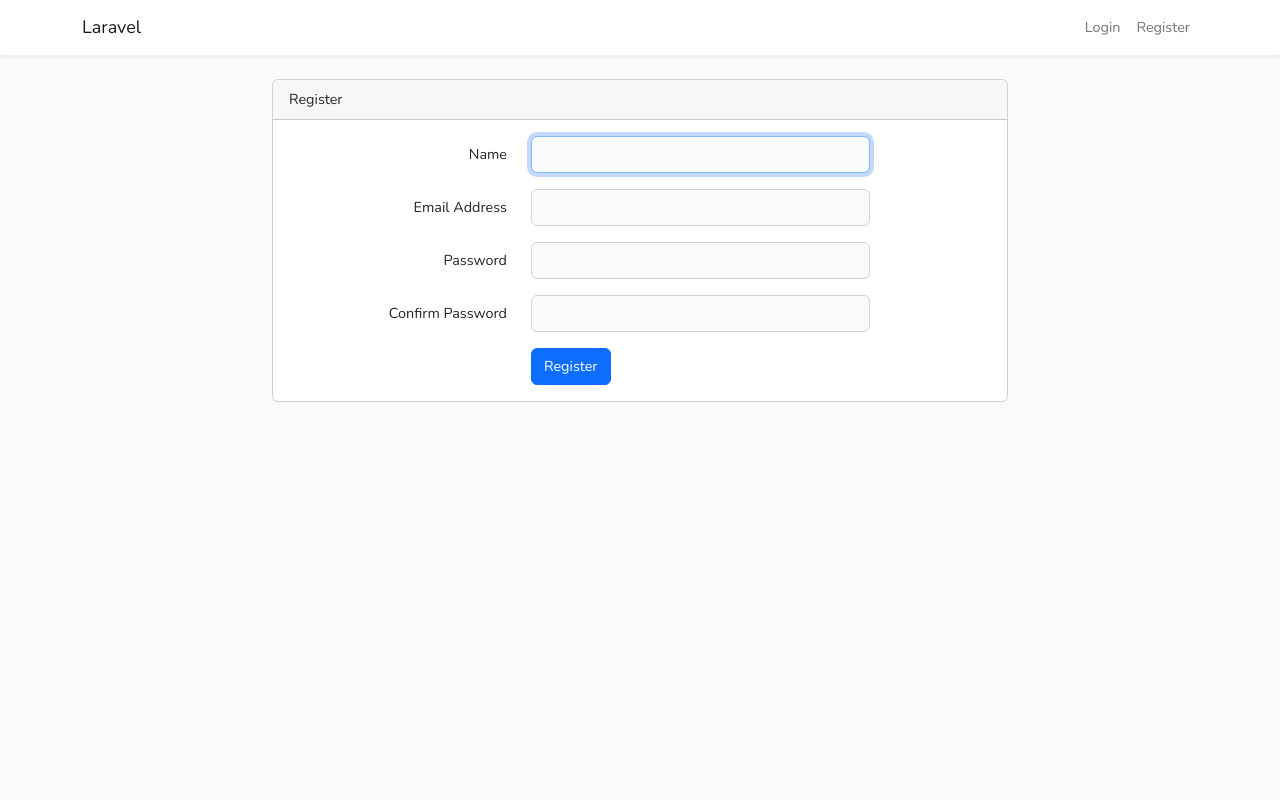
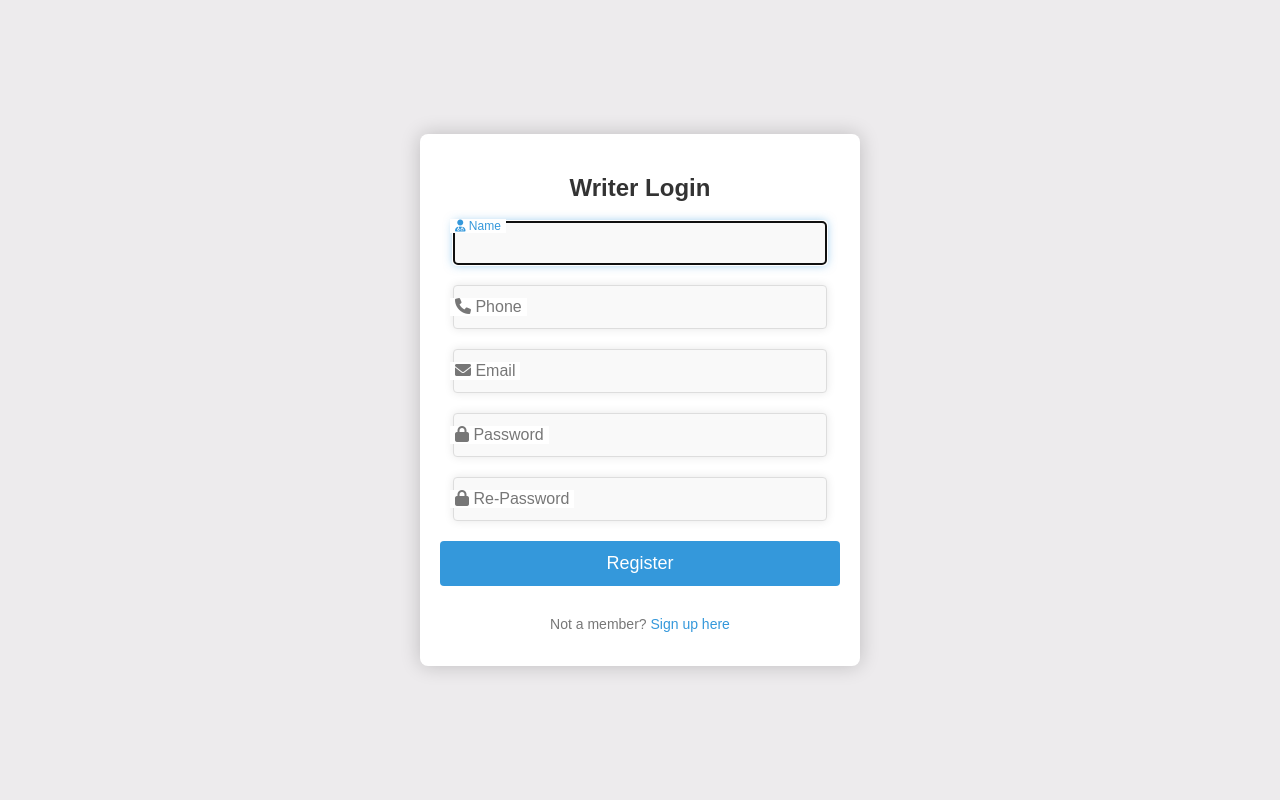
Before and after one commit to dennisngugiwambui/TechnicalWriters, a Laravel app: page /register in a window 1280 px wide. Run offline with Laravel 10, Linux system fonts and the light colour scheme; style sheets or scripts are compiled from the project's sources.

Commit message:
auth pages

```diff
--- a/resources/views/auth/register.blade.php
+++ b/resources/views/auth/register.blade.php
@@ -1,21 +1,137 @@
-@extends('layouts.app')
+<!DOCTYPE html>
+<html lang="en">
+<head>
+    <meta charset="UTF-8">
+    <meta name="viewport" content="width=device-width, initial-scale=1.0">
+    <title>Writer Login</title>
+    <link rel="icon" type="image/png" href="/Admin/img/writer.png">
+    <!-- Font Awesome CSS (Include the link to Font Awesome in your project) -->
+    <link rel="stylesheet" href="https://cdnjs.cloudflare.com/ajax/libs/font-awesome/6.0.0/css/all.min.css">
+    <style>
+        body {
+            background: linear-gradient(135deg, #edebed, #edebed);
+            font-family: 'Arial', sans-serif;
+            margin: 0;
+            display: flex;
+            align-items: center;
+            justify-content: center;
+            height: 100vh;
+        }
 
-@section('content')
-<div class="container">
-    <div class="row justify-content-center">
-        <div class="col-md-8">
-            <div class="card">
-                <div class="card-header">{{ __('Register') }}</div>
+        .login-container {
+            background-color: #fff;
+            border-radius: 8px;
+            box-shadow: 0 0 20px rgba(0, 0, 0, 0.2);
+            overflow: hidden;
+            width: 400px;
+            max-width: 100%;
+            padding: 20px;
+            text-align: center;
+            animation: fadeInUp 0.8s ease-out;
+        }
 
-                <div class="card-body">
-                    <form method="POST" action="{{ route('register') }}">
-                        @csrf
+        @keyframes fadeInUp {
+            from {
+                opacity: 0;
+                transform: translateY(20px);
+            }
+            to {
+                opacity: 1;
+                transform: translateY(0);
+            }
+        }
 
-                        <div class="row mb-3">
-                            <label for="name" class="col-md-4 col-form-label text-md-end">{{ __('Name') }}</label>
+        .login-container h2 {
+            color: #333;
+        }
 
-                            <div class="col-md-6">
-                                <input id="name" type="text" class="form-control @error('name') is-invalid @enderror" name="name" value="{{ old('name') }}" required autocomplete="name" autofocus>
+        .login-form {
+            display: flex;
+            flex-direction: column;
+            gap: 20px;
+        }
+
+        .form-group {
+            position: relative;
+        }
+
+        .form-group label {
+            position: absolute;
+            top: 50%;
+            left: 10px;
+            transform: translateY(-50%);
+            background-color: #fff;
+            padding: 0 5px;
+            color: #777;
+            transition: 0.3s;
+        }
+
+        .form-group input {
+            width: calc(100% - 26px);
+            padding: 12px;
+            font-size: 16px;
+            border: 1px solid #ddd;
+            border-radius: 4px;
+            transition: 0.3s;
+            background-color: #f9f9f9;
+            box-shadow: 0 0 10px rgba(0, 0, 0, 0.1);
+            padding-left: 26px;
+            box-sizing: border-box;
+        }
+
+        .form-group input:focus {
+            border-color: #3498db;
+            box-shadow: 0 0 10px rgba(52, 152, 219, 0.5);
+        }
+
+        .form-group input:focus + label {
+            top: 5px;
+            font-size: 12px;
+            color: #3498db;
+        }
+
+        .login-btn {
+            background-color: #3498db;
+            color: #fff;
+            padding: 12px;
+            border: none;
+            border-radius: 4px;
+            font-size: 18px;
+            cursor: pointer;
+            transition: 0.3s;
+        }
+
+        .login-btn:hover {
+            background-color: #2980b9;
+        }
+
+        .signup-link,
+        .forgot-password-link {
+            font-size: 14px;
+            margin-top: 10px;
+            color: #777;
+        }
+
+        .signup-link a,
+        .forgot-password-link a {
+            color: #3498db;
+            text-decoration: none;
+        }
+        .invalid-feedback {
+            color: #ff0000; /* Red color for error messages */
+            font-size: 14px;
+            margin-top: 5px;
+            display: block;
+        }
+    </style>
+</head>
+<body>
+<div class="login-container">
+    <h2>Writer Login</h2>
+    <form class="login-form">
+        <div class="form-group">
+            <input type="text" id="name"  class="form-control @error('name') is-invalid @enderror" name="name" value="{{ old('name') }}" required autocomplete="name" autofocus>
+            <label for="name"><i class="fas fa-user-md"></i> Name</label>
 
             @error('name')
             <span class="invalid-feedback" role="alert">
@@ -23,55 +139,32 @@
                         </span>
             @enderror
         </div>
+
+        <div class="form-group">
+            <input type="number" id="phone" name="phone" required>
+            <label for="phone"><i class="fas fa-phone"></i> Phone</label>
         </div>
 
-                        <div class="row mb-3">
-                            <label for="email" class="col-md-4 col-form-label text-md-end">{{ __('Email Address') }}</label>
-
-                            <div class="col-md-6">
-                                <input id="email" type="email" class="form-control @error('email') is-invalid @enderror" name="email" value="{{ old('email') }}" required autocomplete="email">
-
-                                @error('email')
-                                    <span class="invalid-feedback" role="alert">
-                                        <strong>{{ $message }}</strong>
-                                    </span>
-                                @enderror
-                            </div>
+        <div class="form-group">
+            <input type="text" id="username" name="username" required>
+            <label for="username"><i class="fas fa-envelope"></i> Email</label>
         </div>
 
-                        <div class="row mb-3">
-                            <label for="password" class="col-md-4 col-form-label text-md-end">{{ __('Password') }}</label>
 
-                            <div class="col-md-6">
-                                <input id="password" type="password" class="form-control @error('password') is-invalid @enderror" name="password" required autocomplete="new-password">
-
-                                @error('password')
-                                    <span class="invalid-feedback" role="alert">
-                                        <strong>{{ $message }}</strong>
-                                    </span>
-                                @enderror
+        <div class="form-group">
+            <input type="password" id="password" name="password" required>
+            <label for="password"><i class="fas fa-lock"></i> Password</label>
         </div>
+        <div class="form-group">
+            <input type="password" id="password" name="password" required>
+            <label for="password"><i class="fas fa-lock"></i> Re-Password</label>
         </div>
 
-                        <div class="row mb-3">
-                            <label for="password-confirm" class="col-md-4 col-form-label text-md-end">{{ __('Confirm Password') }}</label>
+        <button type="submit" class="login-btn">Register</button>
 
-                            <div class="col-md-6">
-                                <input id="password-confirm" type="password" class="form-control" name="password_confirmation" required autocomplete="new-password">
-                            </div>
+        <p class="signup-link">Not a member? <a href="{{ route('login') }}">Sign up here</a></p>
+    </form>
 </div>
 
-                        <div class="row mb-0">
-                            <div class="col-md-6 offset-md-4">
-                                <button type="submit" class="btn btn-primary">
-                                    {{ __('Register') }}
-                                </button>
-                            </div>
-                        </div>
-                    </form>
-                </div>
-            </div>
-        </div>
-    </div>
-</div>
-@endsection
+</body>
+</html>
```
Also changed, not shown: resources/views/auth/login.blade.php (+43 -7 lines). Lines whose indentation alone changed are shown as unchanged.
